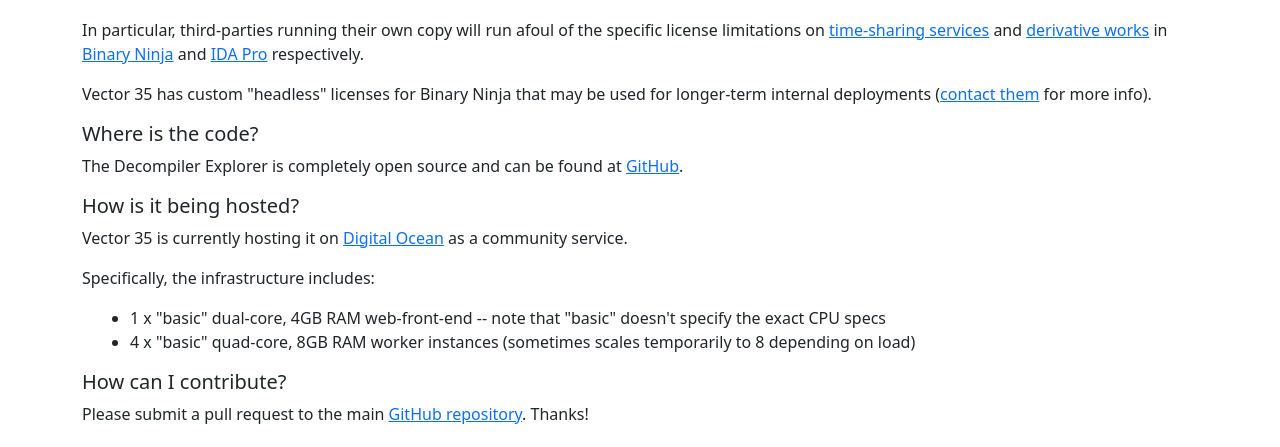
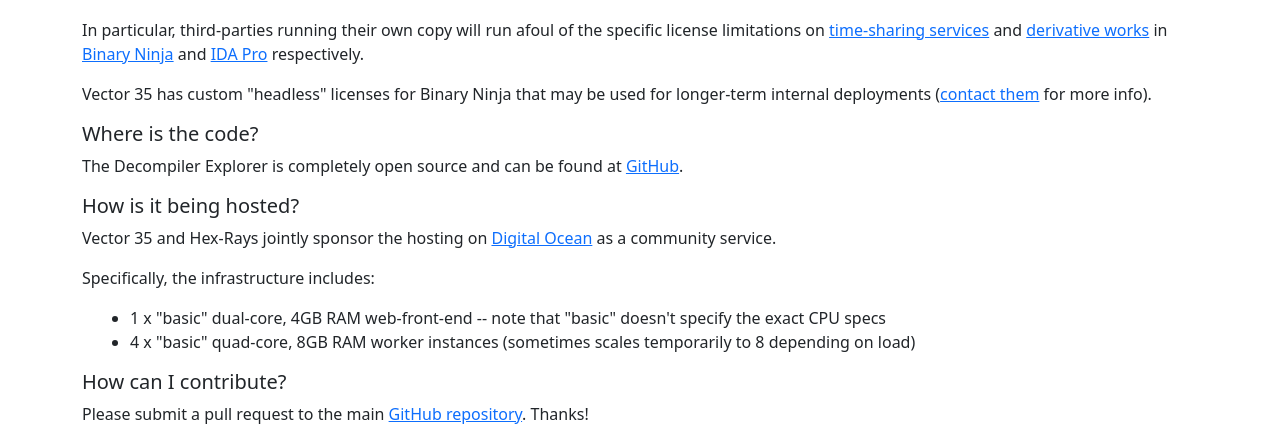
Before and after one commit to decompiler-explorer/decompiler-explorer, a Django app: page /faq in a window 1280 px wide. Shown: the part 1173-1620 px from the top of the page. Run offline with Django 3.2, Linux system fonts and the light colour scheme; some libraries are stand-ins or nearby versions.

Commit message:
Update faq.html
clarify hosting, not sure how I missed this previously, was clear in tweets.

```diff
--- a/templates/explorer/faq.html
+++ b/templates/explorer/faq.html
@@ -98,7 +98,7 @@
             </section>
             <section id="how-is-it-being-hosted">
                 <h5>How is it being hosted?</h5>
-                <p>Vector 35 is currently hosting it on <a href="https://digitalocean.com/">Digital Ocean</a> as a community service.</p>
+                <p>Vector 35 and Hex-Rays jointly sponsor the hosting on <a href="https://digitalocean.com/">Digital Ocean</a> as a community service.</p>
                 <p>Specifically, the infrastructure includes: </p>
                 <ul class="mx-3">
                     <li>1 x "basic" dual-core, 4GB RAM web-front-end -- note that "basic" doesn't specify the exact CPU specs</li>
```
